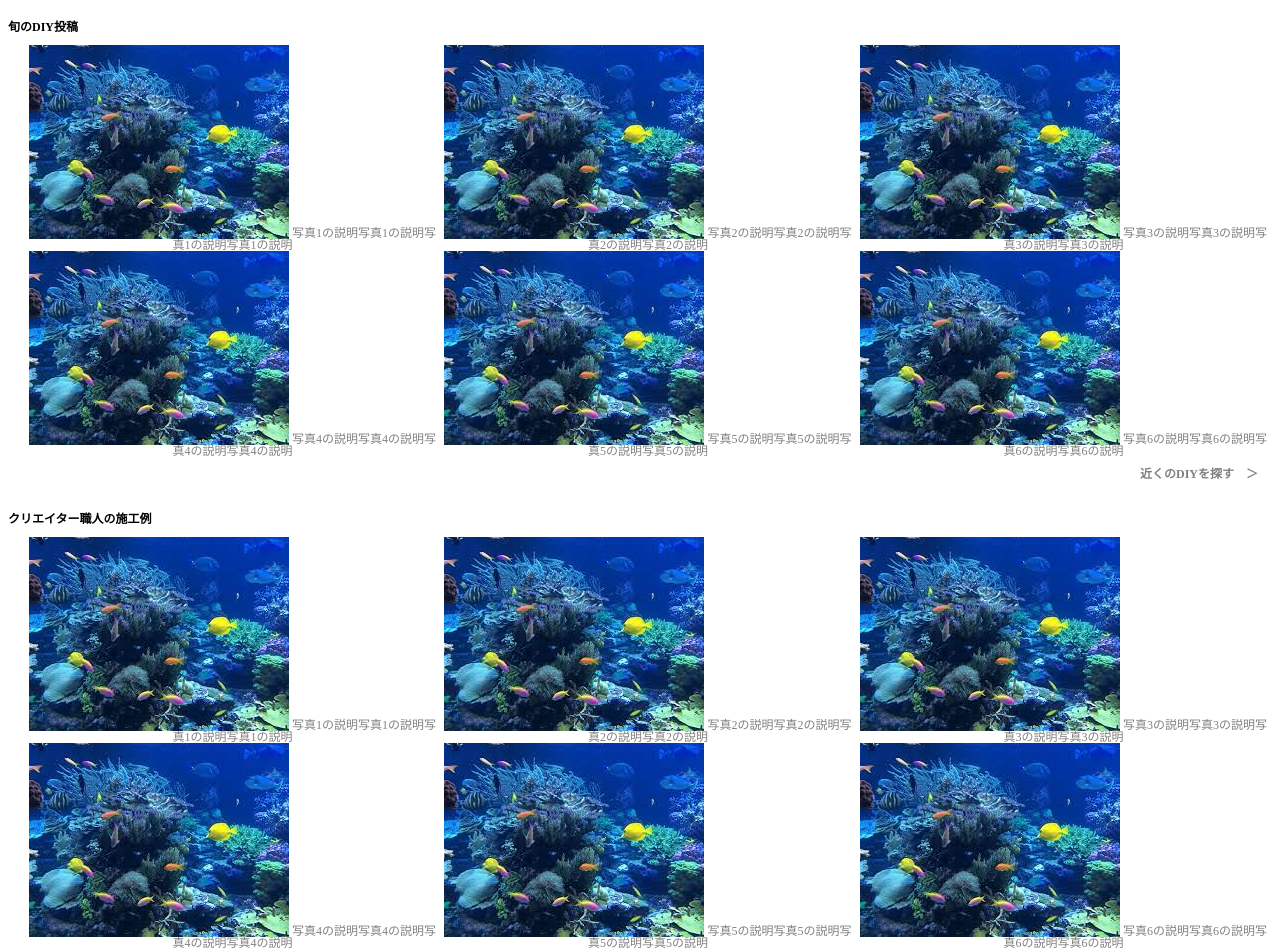
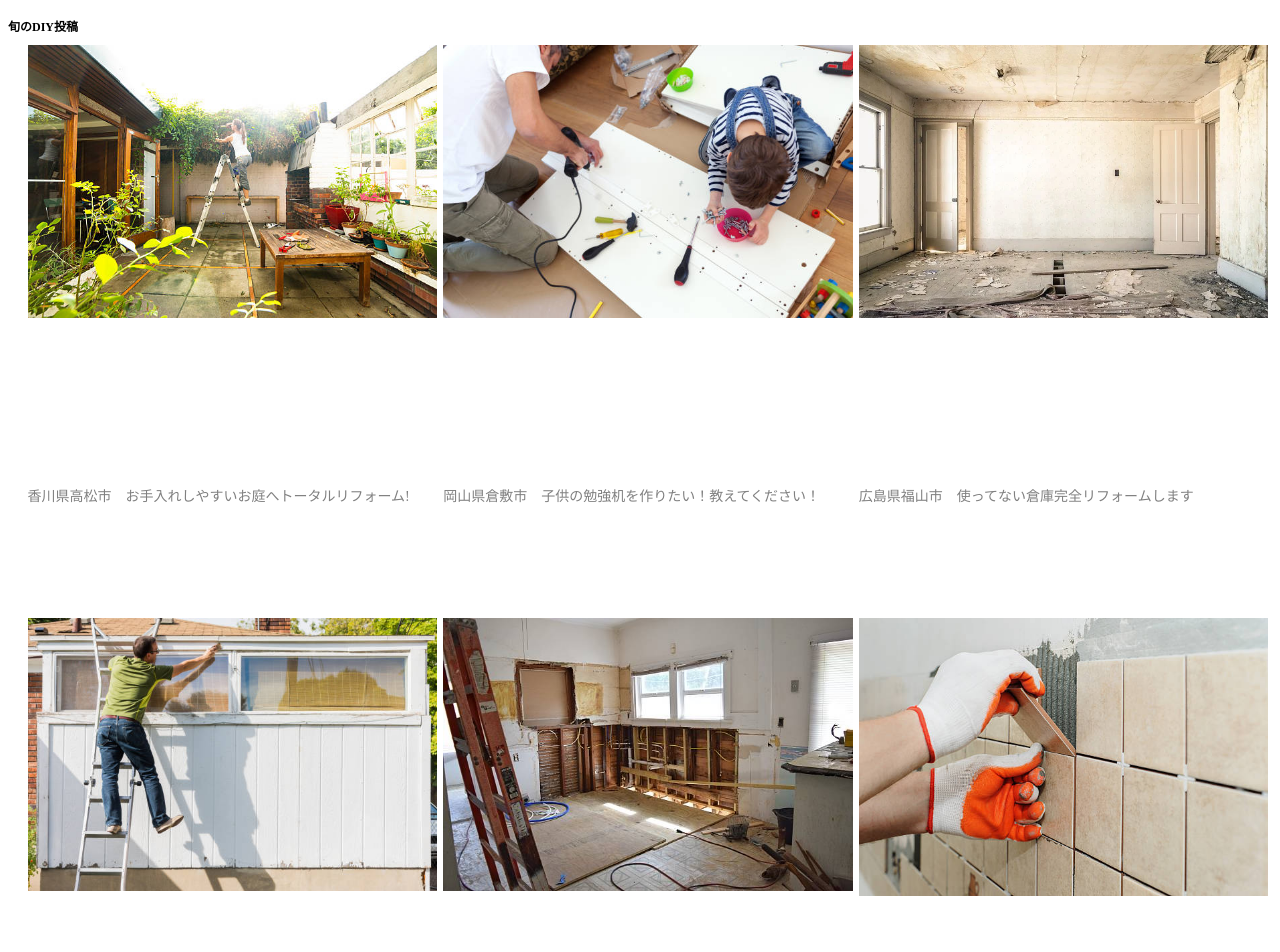
Before and after one commit to isshi-6th/DIY, a Flask app: page / in a window 1280 px wide. Shown: the part 30-982 px from the top of the page. Run offline with Flask 2, Linux system fonts and the light colour scheme; some libraries are stand-ins or nearby versions.

Commit message:
写真を入れました

```diff
--- a/static/css/style.css
+++ b/static/css/style.css
@@ -571,6 +571,7 @@
 
 p {
     color: black;
+    text-align: left;
 }
 
 #form .comment4 {
@@ -699,6 +700,7 @@
 .user {
     font-weight: bold;
     font-size: 16px;
+    text-align: center;
 }
 
 .creater {
@@ -710,6 +712,7 @@
 
 .address {
     font-size: 14px;
+    text-align: center;
 }
 
 p.ordermade {
@@ -775,9 +778,10 @@
     text-decoration: none;
     /* position: fixed;
     right: 20px; */
-    top: 200px;
+    top: 190px;
     color: gray;
     text-align: left;
+    font-size: 14px;
 }
 
 .menu__itembox {
@@ -790,6 +794,12 @@
     font-weight: bold;
 }
 
-span.back-text {
-    text-align: left;
+p.back-text {
+    margin-left: 10px;
+    font-size: 200px;
+    z-index: 3;
 }
+
+.setumei {
+    font-size: 100px;
+}
--- a/templates/my_user.html
+++ b/templates/my_user.html
@@ -6,7 +6,8 @@
 <div id="wrapper">
     <div class="menu-btn">
         <i class="fa fa-bars fa-lg" aria-hidden="true"></i>
-        <a href="top.html"><span class="back-text">＞</span></a>
+        <div class="menu-btn"></div>
+        <p class="back-text"><a href="top.html"></a></p>
     </div>
     <div class="menu">
         <div class="menu__itemtitle">設定</div>
@@ -22,7 +23,7 @@
 
     <section>
         <div id="section1-inner">
-            <img src="{{url_for('static', filename='images/img_2287.jpg')}}" alt="ユーザ名">
+            <img src="{{url_for('static', filename='images/diy_img/diy_19.jpg')}}" alt="ユーザ名">
             <p class="user">ユーザー名</p>
             <p class="creater">金属加工・職人</p>
             <p class="address">香川県高松市</p>
--- a/templates/top.html
+++ b/templates/top.html
@@ -11,28 +11,28 @@
     <section id="sec2">
         <div class="box-row">
             <div class="box-item">
-                <a href="diy.html"><img src="{{url_for('static', filename='images/img_2287.jpg')}}" alt="次へ"></a>
-                <a href="diy.html" class="setumei">写真1の説明写真1の説明写真1の説明写真1の説明</a>
+                <a href="diy.html"><img src="{{url_for('static', filename='images/diy_img/diy_2.jpg')}}" alt="次へ"></a>
+                <p class="setumei"><a href="diy.html">香川県高松市　お手入れしやすいお庭へトータルリフォーム!</a></p>
             </div>
             <div class="box-item">
-                <a href="diy.html"><img src="{{url_for('static', filename='images/img_2287.jpg')}}" alt="次へ"></a>
-                <a href="diy.html" class="setumei">写真2の説明写真2の説明写真2の説明写真2の説明</a>
+                <a href="diy.html"><img src="{{url_for('static', filename='images/diy_img/diy_6.jpg')}}" alt="次へ"></a>
+                <p class="setumei"><a href="diy.html">岡山県倉敷市　子供の勉強机を作りたい！教えてください！</a></p>
             </div>
             <div class="box-item">
-                <a href="diy.html"><img src="{{url_for('static', filename='images/img_2287.jpg')}}" alt="次へ"></a>
-                <a href="diy.html" class="setumei">写真3の説明写真3の説明写真3の説明写真3の説明</a>
+                <a href="diy.html"><img src="{{url_for('static', filename='images/diy_img/diy_4.jpg')}}" alt="次へ"></a>
+                <p class="setumei"><a href="diy.html">広島県福山市　使ってない倉庫完全リフォームします</a></p>
             </div>
             <div class="box-item">
-                <a href="diy.html"><img src="{{url_for('static', filename='images/img_2287.jpg')}}" alt="次へ"></a>
-                <a href="diy.html" class="setumei">写真4の説明写真4の説明写真4の説明写真4の説明</a>
+                <a href="diy.html"><img src="{{url_for('static', filename='images/diy_img/diy_8.jpg')}}" alt="次へ"></a>
+                <p class="setumei"><a href="diy.html">香川県丸亀市　庭の倉庫のペンキ塗り。教えてください！！</a></p>
             </div>
             <div class="box-item">
-                <a href="diy.html"><img src="{{url_for('static', filename='images/img_2287.jpg')}}" alt="次へ"></a>
-                <a href="diy.html" class="setumei">写真5の説明写真5の説明写真5の説明写真5の説明</a>
+                <a href="diy.html"><img src="{{url_for('static', filename='images/diy_img/diy_9.jpg')}}" alt="次へ"></a>
+                <p class="setumei"><a href="diy.html">徳島県徳島市　ヨガルームに変身させたい！助っ人募集！</a></p>
             </div>
             <div class="box-item">
-                <a href="diy.html"><img src="{{url_for('static', filename='images/img_2287.jpg')}}" alt="次へ"></a>
-                <a href="diy.html" class="setumei">写真6の説明写真6の説明写真6の説明写真6の説明</a>
+                <a href="diy.html"><img src="{{url_for('static', filename='images/diy_img/diy_10.jpg')}}" alt="次へ"></a>
+                <p class="setumei"><a href="diy.html">香川県高松市　タイルの貼り方教えてください！助っ人募集！！</a></p>
             </div>
         </div>
     </section>
@@ -43,28 +43,34 @@
     <section id="sec3">
         <div class="box-row">
             <div class="box-item">
-                <a href="creater.html"><img src="{{url_for('static', filename='images/img_2287.jpg')}}" alt="次へ"></a>
-                <a href="creater.html" class="setumei">写真1の説明写真1の説明写真1の説明写真1の説明</a>
+                <a href="creater.html"><img src="{{url_for('static', filename='images/creator_img/creator_20.jpg')}}"
+                        alt="次へ"></a>
+                <p class="setumei"><a href="creater.html">こんなシェルフ作れます</a></p>
             </div>
             <div class="box-item">
-                <a href="creater.html"><img src="{{url_for('static', filename='images/img_2287.jpg')}}" alt="次へ"></a>
-                <a href="creater.html" class="setumei">写真2の説明写真2の説明写真2の説明写真2の説明</a>
+                <a href="creater.html"><img src="{{url_for('static', filename='images/creator_img/creator_6.jpg')}}"
+                        alt="次へ"></a>
+                <p class="setumei"><a href="creater.html">タイルの貼り替えおまかせください！</a></p>
             </div>
             <div class="box-item">
-                <a href="creater.html"><img src="{{url_for('static', filename='images/img_2287.jpg')}}" alt="次へ"></a>
-                <a href="creater.html" class="setumei">写真3の説明写真3の説明写真3の説明写真3の説明</a>
+                <a href="creater.html"><img src="{{url_for('static', filename='images/creator_img/creator_9.jpg')}}"
+                        alt="次へ"></a>
+                <p class="setumei"><a href="creater.html">玄関のドアDIY!自分好みにリメイクできます</a></p>
             </div>
             <div class="box-item">
-                <a href="creater.html"><img src="{{url_for('static', filename='images/img_2287.jpg')}}" alt="次へ"></a>
-                <a href="creater.html" class="setumei">写真4の説明写真4の説明写真4の説明写真4の説明</a>
+                <a href="creater.html"><img src="{{url_for('static', filename='images/creator_img/creator_23.jpg')}}"
+                        alt="次へ"></a>
+                <p class="setumei"><a href="creater.html">窓辺を花で鮮やかに飾る“ウィンドウボックス”</a></p>
             </div>
             <div class="box-item">
-                <a href="creater.html"><img src="{{url_for('static', filename='images/img_2287.jpg')}}" alt="次へ"></a>
-                <a href="creater.html" class="setumei">写真5の説明写真5の説明写真5の説明写真5の説明</a>
+                <a href="creater.html"><img src="{{url_for('static', filename='images/creator_img/creator_15.jpg')}}"
+                        alt="次へ"></a>
+                <p class="setumei"><a href="creater.html">ご自宅のインテリアDIYしませんか？</a></p>
             </div>
             <div class="box-item">
-                <a href="creater.html"><img src="{{url_for('static', filename='images/img_2287.jpg')}}" alt="次へ"></a>
-                <a href="creater.html" class="setumei">写真6の説明写真6の説明写真6の説明写真6の説明</a>
+                <a href="creater.html"><img src="{{url_for('static', filename='images/creator_img/creator_19.jpg')}}"
+                        alt="次へ"></a>
+                <p class="setumei"><a href="creater.html">DIYで照明配線 お手伝いします！</a></p>
             </div>
         </div>
     </section>
```
Also changed, not shown: static/images/diy_img/http:/127.0.0.1:5000/.jpg (renamed from static/images/diy_img/diy_1.jpg).
